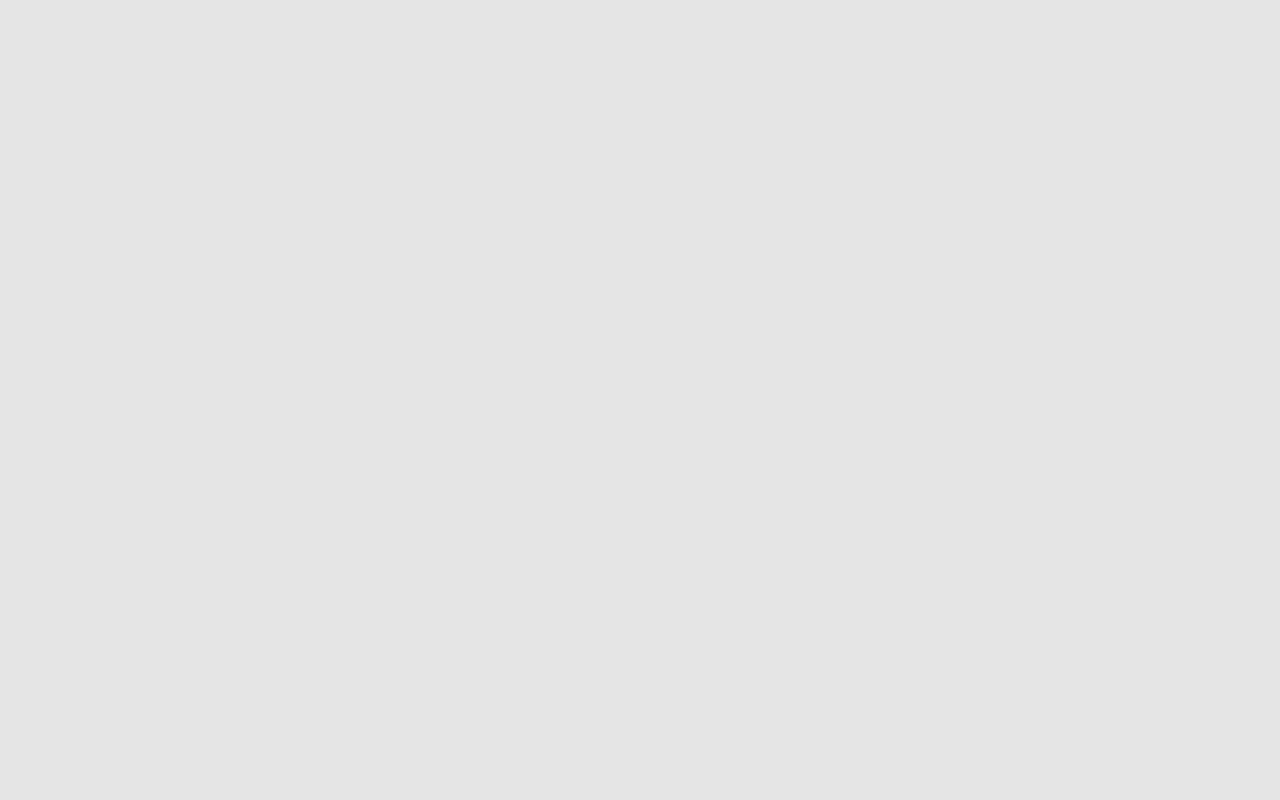
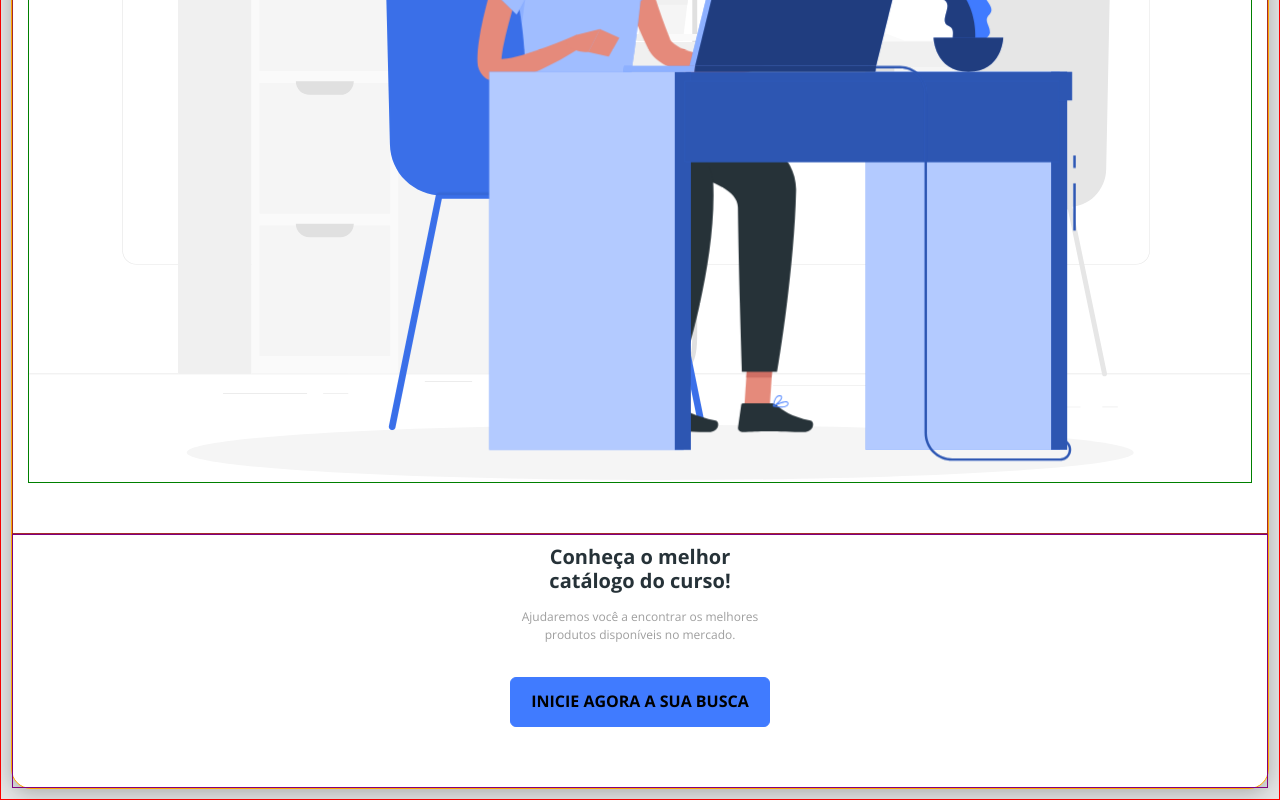
Before and after one commit to LorenzoBondan/dscatalog, a React (Create React App) app in the folder frontend/: page / in a window 1280 px wide. Shown: the part 560-1360 px from the top of the page. Before the commit the page ends 800 px from the top, so only its background shows below. Built offline with nearby package versions, Linux system fonts and the light colour scheme.

Commit message:
Layout small 320 finished

```diff
--- a/frontend/src/App.tsx
+++ b/frontend/src/App.tsx
@@ -1,12 +1,12 @@
 import './assets/styles/custom.scss';
 import './App.css';
-import Navbar from 'components/Navbar';
+import Home from 'pages/Home';
 
 function App() {
   return (
     <>
-      <Navbar />
-      <h1>Hello dscatalog</h1>
+      <Home />
+
     </>
   );
 }
--- /dev/null
+++ b/frontend/src/components/ButtonIcon/index.tsx
@@ -0,0 +1,14 @@
+import './styles.css';
+
+function ButtonIcon() {
+    return (
+      <>
+        <button className="btn btn-primary btn-icon">
+            <h6>INICIE AGORA A SUA BUSCA</h6>
+        </button>
+
+      </>
+    );
+  }
+
+  export default ButtonIcon;
--- /dev/null
+++ b/frontend/src/components/ButtonIcon/styles.css
@@ -0,0 +1,4 @@
+.btn-icon{
+    width: 260px;
+    height: 50px;
+}
--- /dev/null
+++ b/frontend/src/pages/Home/index.tsx
@@ -0,0 +1,32 @@
+/* eslint-disable react/jsx-no-comment-textnodes */
+import Navbar from "components/Navbar";
+import { ReactComponent as MainImage } from 'assets/images/Desenho.svg';
+import './styles.css';
+import ButtonIcon from "components/ButtonIcon";
+
+function Home() {
+    return (
+      <>
+        <Navbar />
+
+        <div className="home-container">
+
+            <div className="home-card">
+
+                <div className="home-content-container">
+                    <h1>Conheça o melhor catálogo do curso!</h1>
+                    <p>Ajudaremos você a encontrar os melhores produtos disponíveis no mercado.</p>
+                    <ButtonIcon />
+                </div>
+
+                <div className="home-image-container">
+                    <MainImage />
+                </div>
+            </div>
+        </div>
+
+      </>
+    );
+  }
+
+  export default Home;
--- /dev/null
+++ b/frontend/src/pages/Home/styles.css
@@ -0,0 +1,60 @@
+.home-container{
+    padding: 10px;
+    font-size: 20px;
+    border: solid 1px red;
+    text-align: center;
+}
+
+.home-image-container{
+    padding: 50px 15px; /* 0 no topo e abaixo e 15 dos lados */
+    border: solid 1px brown;
+}
+
+
+.home-card{
+    /* posicionamento */
+    display: flex;
+    flex-direction: column-reverse; /* texto pra baixo da imagem */
+
+    border: solid 1px orange;
+    /*position: absolute;
+    width: 1360px;
+    height: 780px;
+    left: 40px;
+    top: 110px;*/
+
+
+    /* card */
+    background: #FFFFFF;
+    box-shadow: 0px 4px 20px rgba(0, 0, 0, 0.25);
+    border-radius: 20px;
+}
+
+.home-content-container {
+    /* alinhando os dois textos ao centro */
+    display: flex;
+    flex-direction: column;
+    align-items: center;
+
+    border: solid 1px purple;
+    padding: 10px 10px 60px 10px;
+}
+
+.home-content-container h1 { /* conheça o melhor catálogo do curso */
+    font-size: 1em;
+    width: 260px; /* ajustar a largura pras palavras se adequarem */
+    margin-bottom: 15px;
+}
+
+.home-content-container p { /* descrição */
+    font-size: 0.6em;
+    color: #9E9E9E;
+    width: 243px;
+    margin-bottom: 33px;
+}
+
+.home-image-container svg{
+    width: 100%; /* a imagem svg vai se adequar ao container que ela estiver */
+    height: auto;
+    border: solid 1px green;
+}
```
Also changed, not shown: frontend/src/assets/images/Desenho.svg (added).
